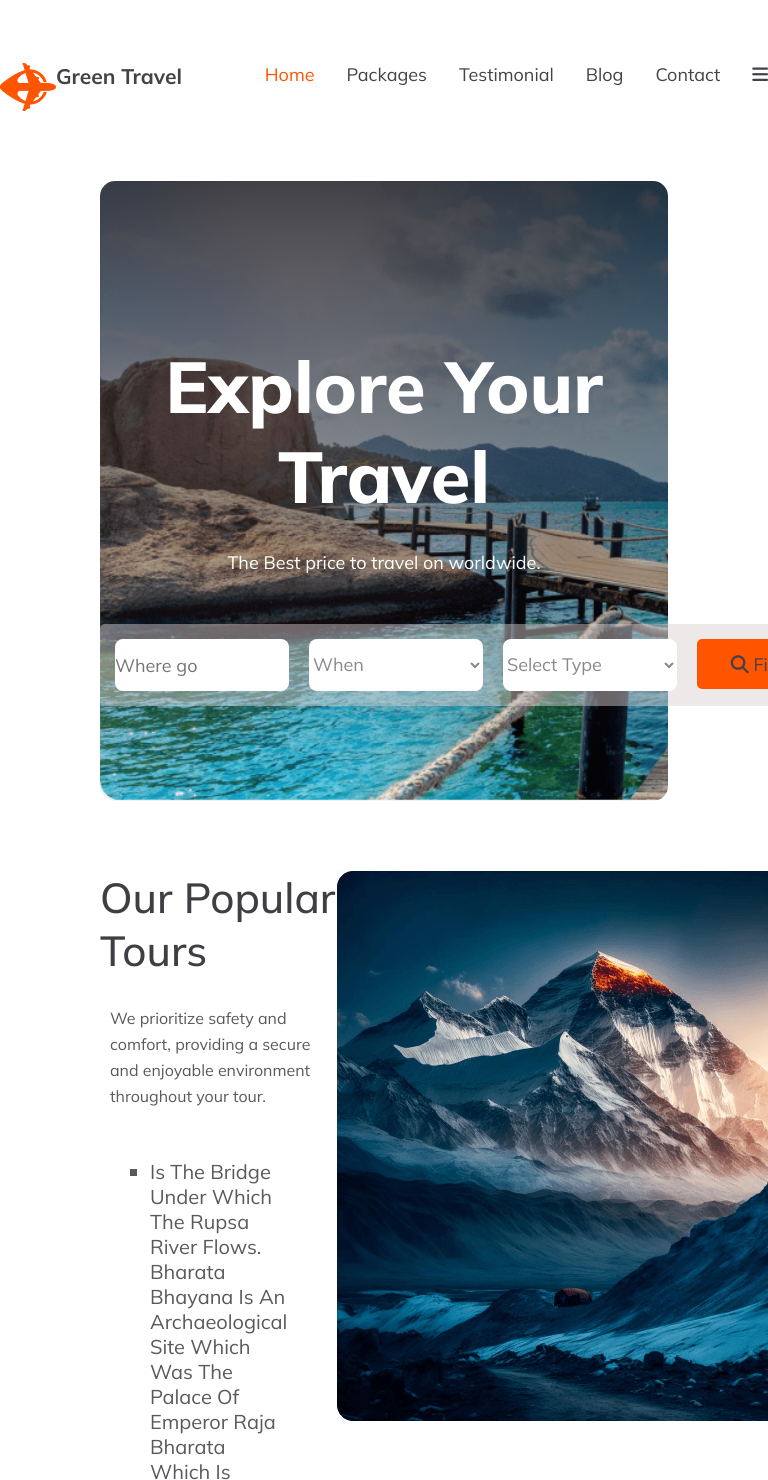
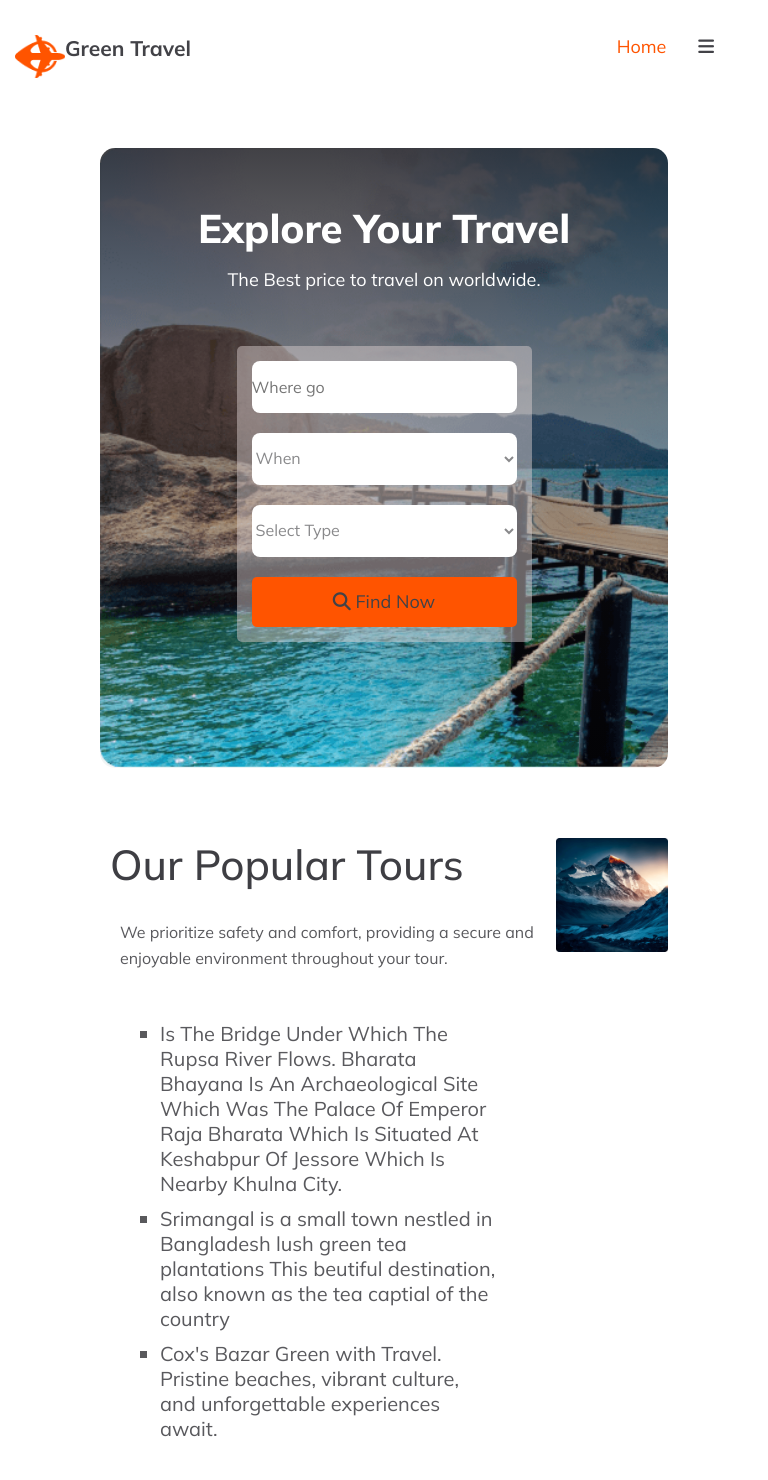
Before and after one commit to Azahar-Uddin-Akash/B-9-A-2, a plain HTML site: page index.html in a window 768 px wide. Shown: the top 1480 px of the page. Drawn offline with Linux system fonts and the light colour scheme.

Commit message:
responsive add

```diff
--- a/index.html
+++ b/index.html
@@ -26,7 +26,7 @@
                         <li class="option"><a href="">Testimonial</a></li>
                         <li class="option"><a href="">Blog</a></li>
                         <li class="option"><a href="">Contact</a></li>
-                        <li><a href="nav_option"><i class="fa-solid fa-bars"></i></a></li>
+                        <li class="nav-option"><a href=""><i class="fa-solid fa-bars"></i></a></li>
                     </ul>
                 </div>
             </nav>
@@ -97,7 +97,7 @@
             <div class="iteam-grid">
                 <h1>Best Destination</h1>
                 <p>.Our travel guides as well as our photos should help you find your next destination.You can find more
-                    details at the Moon Travel Angency.</p>
+                    details at the Green Travel Angency.</p>
             </div>
             <div class="image-area">
                 <div id="immages" class="maldiv">
--- a/style/index.css
+++ b/style/index.css
@@ -157,10 +157,12 @@ a {
     margin: 30px;
 }
 
-.tours-text>ul>li {
+.tours-text > ul >li {
     color: rgba(19, 19, 24, 0.70);
     font-size: 20px;
     font-weight: 400;
+    margin-bottom: 10px;
+
 }
 
 /* your destination */
@@ -686,3 +688,96 @@ footer{
     margin-top: 100px;
 }
 /* footer section style end */
+
+
+
+/* Tablet Size Devices Responsive */
+@media screen and (min-width: 600px) and (max-width: 982px){
+    /* nav section start */
+
+    *{
+        box-sizing: border-box;
+    }
+
+    .option{
+        display: none;
+    }
+    .nav-option{
+        display: block;
+    }
+    .logo_title h2{
+        font-size: 35px;
+    }
+    .logo_title img{
+        width: 50px;
+    }
+    .nave_title{
+        margin-top: 35px;
+        padding: 0px 20px 0px 15px;
+    }
+    .nav_page{
+        display: grid;
+        grid-template-columns: repeat(2, 1fr);
+    }
+
+    /* nav section end */
+
+    /* Banner Section style start */
+    .banner_text h1{
+        font-size: 40px;
+        margin-bottom: 15px;
+    }
+    .banner_text p{
+        font-size: 18px;
+    }
+    .banner_area{
+        padding-top: 50px;
+    }
+    .banner_text{
+        width: 100%;
+        padding: 5px;
+    }
+    .banner_input{
+        flex-direction: column;
+    }
+    .input_field{
+        width: 265px;
+        font-size: 16px;
+    }
+    .banner_area{
+        margin-top: 40px;
+        margin-left: 10px;
+        margin-right: 10px;
+        height: 600px;
+        background-position: bottom;
+    }
+    .pm_button{
+        width: 265px;
+    }
+    /* Banner Section style start */
+
+    /* popular tours style start*/
+        .popularTours{
+            flex-direction: column;
+            gap: 40px;
+            margin-left: 10px;
+            margin-right: 10px;
+        }
+        .tours-text{
+            width: 100%;
+
+        }
+        .popularTours_img img{
+            width: 100%;
+            display: grid;
+            grid-template-columns: repeat(1 , 1fr);
+
+        }
+        .ptours-text h1{
+            font-size: 35px;
+        }
+        .tours-text p{
+            font-size: 16px;
+        }
+        /*popular tours style end */
+}
```
